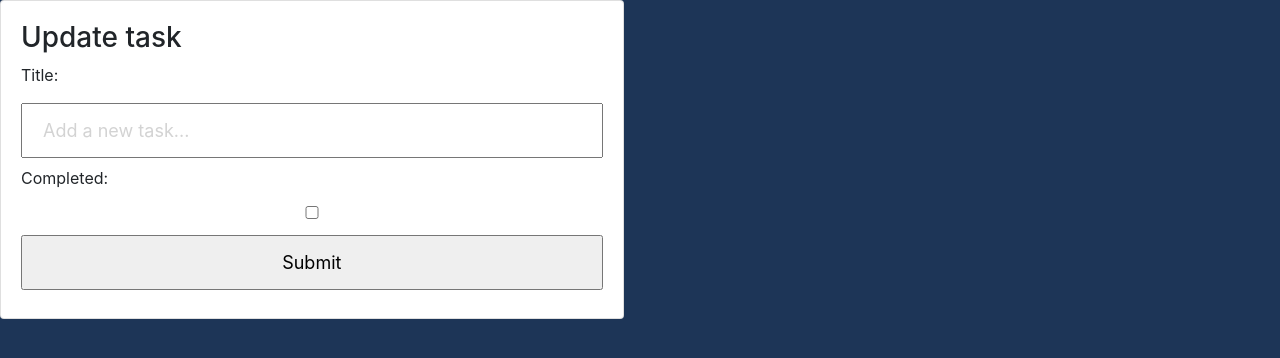
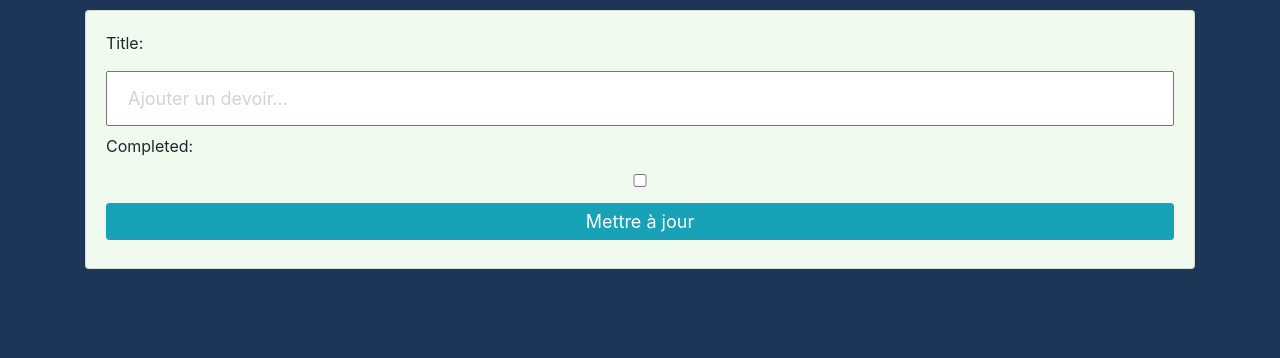
Before and after one commit to julesc00/todo, a Django app: template tasks/templates/tasks/update_task.html in a window 1280 px wide. Shown: the top 358 px of the page. Run offline with Django 3.2, Linux system fonts and the light colour scheme; the template is opened without the code that fills it: values that come from a table or form of the project are taken from there, others are empty; some libraries are stand-ins or nearby versions.

Commit message:
More styling.

```diff
--- a/static/css/main.css
+++ b/static/css/main.css
@@ -7,6 +7,14 @@ body {
 .task-card {
     background-color: #f1faee;
     margin: 10px auto;
+}
+.col-update {
+    display: inline-block;
+}
+.task-card-update {
+    background-color: #f1faee;
+    margin: 10px auto;
+
 }
 input {
     width: 100%;
--- a/tasks/forms.py
+++ b/tasks/forms.py
@@ -5,7 +5,7 @@ from .models import *
 
 
 class TaskForm(forms.ModelForm):
-    title = forms.CharField(widget=forms.TextInput(attrs={"placeholder": "Add a new task..."}))
+    title = forms.CharField(widget=forms.TextInput(attrs={"placeholder": "Ajouter un devoir..."}))
     class Meta:
         model = Task
         fields = "__all__"
--- a/tasks/templates/tasks/update_task.html
+++ b/tasks/templates/tasks/update_task.html
@@ -2,17 +2,20 @@
 {% load static %}
 {% block content %}
 
-    <div class="row">
-        <div class="col">
-            <div class="update-card card card-body d-inline-flex">
-                <h3>Update task</h3>
-                <form action="" method="POST">
+<div class="container">
+        <div class="row">
+        <div class="col-md col-update">
+            <div class="task-card-update w-100 update-card card card-body d-inline-flex">
+                <div>
+                    <form action="" method="POST">
                     {% csrf_token %}
                     {{ form }}
-                    <input type="submit" name="Update Task">
+                    <input class="btn btn-info btn-sm" type="submit" value="Mettre à jour">
                 </form>
+                </div>
             </div>
         </div>
     </div>
+</div>
 
 {% endblock %}
```
Also changed, not shown: tasks/templates/tasks/delete_task.html (+9 -4 lines), tasks/templates/tasks/list.html (+17 -2 lines).
